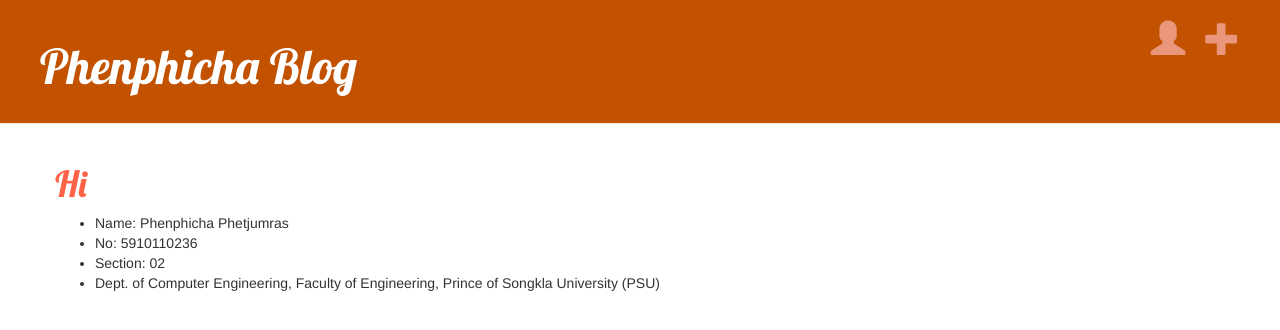
After one commit to PHENPHICHA/DjangoGirlsapp, a Django app: page /profile in a window 1280 px wide. The commit adds this page. Shown: the top 330 px of the page. Run offline with Django 3.2, Linux system fonts and the light colour scheme; a user stored in the database is signed in; some libraries are stand-ins or nearby versions.

Commit message:
Added Profile Page.

```diff
--- a/blog/static/css/blog.css
+++ b/blog/static/css/blog.css
@@ -31,7 +31,7 @@ h1, h2, h3, h4 {
 }
 
 .top-menu, .top-menu:hover, .top-menu:visited {
-    color: #ffffff;
+    color: #E9967A;
     float: right;
     font-size: 26pt;
     margin-right: 20px;
@@ -42,5 +42,5 @@ h1, h2, h3, h4 {
 }
 
 .post h2 a, .post h2 a:visited {
-    color: #000000;
+    color: #ffcccc;
 }
--- a/blog/templates/blog/base.html
+++ b/blog/templates/blog/base.html
@@ -1,7 +1,7 @@
 {% load static %}
 <html>
     <head>
-        <title>Django Girls blog</title>
+        <title>MY Blog</title>
         <link rel="stylesheet" href="//maxcdn.bootstrapcdn.com/bootstrap/3.2.0/css/bootstrap.min.css">
         <link rel="stylesheet" href="//maxcdn.bootstrapcdn.com/bootstrap/3.2.0/css/bootstrap-theme.min.css">
         <link href='//fonts.googleapis.com/css?family=Lobster&subset=latin,latin-ext' rel='stylesheet' type='text/css'>
@@ -12,7 +12,10 @@
             {% if user.is_authenticated %}
                 <a href="{% url 'post_new' %}" class="top-menu"><span class="glyphicon glyphicon-plus"></span></a>
             {% endif %}
-            <h1><a href="/">Django Girls Blog</a></h1>
+             {% if user.is_authenticated %}
+                <a href="{% url 'profile' %}" class="top-menu"><span class="glyphicon glyphicon-user"></span></a>
+            {% endif %}
+            <h1><a href="/">Phenphicha Blog</a></h1>
         </div>
         <div class="content container">
             <div class="row">
--- /dev/null
+++ b/blog/templates/blog/profile.html
@@ -0,0 +1,12 @@
+{% extends 'blog/base.html' %}
+
+{% block content %}
+    <h1><span style="color:Tomato">Hi</span></h1>
+    <ul>
+      <li>Name: Phenphicha Phetjumras </li>
+      <li>No: 5910110236</li>
+      <li>Section: 02</li>
+      <li>Dept. of Computer Engineering,
+      Faculty of Engineering, Prince of Songkla University (PSU)</li>
+     </ul>
+{% endblock %}
--- a/blog/urls.py
+++ b/blog/urls.py
@@ -7,4 +7,5 @@ urlpatterns = [
     path('post/<int:pk>/', views.post_detail, name='post_detail'),
     path('post/new/', views.post_new, name='post_new'),
     path('post/<int:pk>/edit/', views.post_edit, name='post_edit'),
+    path('profile',views.profile, name='profile'),
 ]
--- a/blog/views.py
+++ b/blog/views.py
@@ -39,3 +39,5 @@ def post_edit(request, pk):
     else:
         form = PostForm(instance=post)
     return render(request, 'blog/post_edit.html', {'form': form})
+def profile(request):
+    return render(request, 'blog/profile.html')
```
Also changed, not shown: db.sqlite3.
